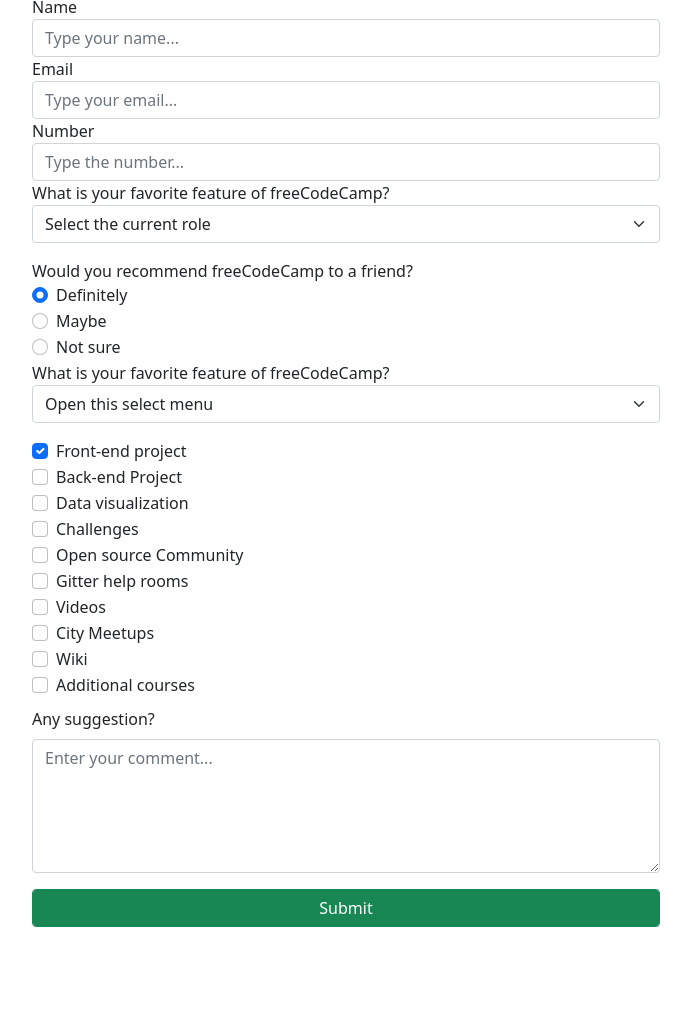
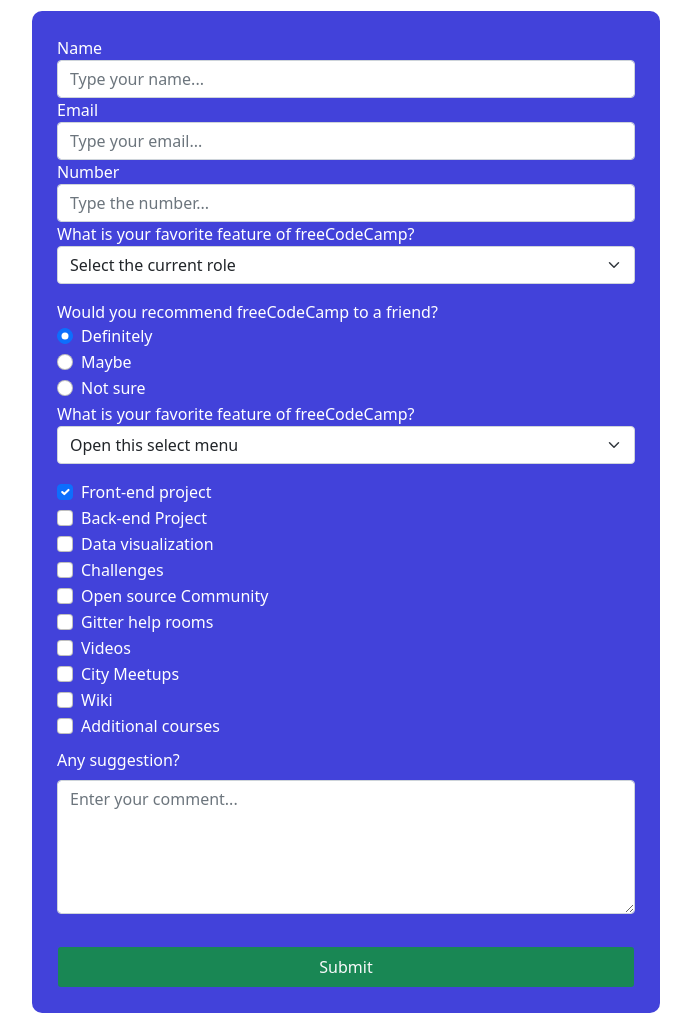
Before and after one commit to NabilAngoy/Nab_Tarek, a plain HTML site: page index.html in a window 1280 px wide. Shown: the part 101-1114 px from the top of the page, without its empty margins (294-985 px from the left). Before the commit the page ends 1028 px from the top, so only its background shows below. Drawn offline with nearby package versions, Linux system fonts and the light colour scheme.

Commit message:
added styles

```diff
--- a/css/style.css
+++ b/css/style.css
@@ -1,3 +1,12 @@
 #button{
     float: right;
+
 }
+
+
+form {
+    background-color: rgb(66, 66, 218);
+    padding: 25px;
+    color: white;
+    border-radius: 10px;
+}
--- a/index.html
+++ b/index.html
@@ -12,8 +12,8 @@
 <body>
   <script src="https://cdn.freecodecamp.org/testable-projects-fcc/v1/bundle.js"></script>
 
-  <section>
-    <h1 id="title" align="center">FreeCodeCamp Survey Form</h1>
+  <section class="mt-3">
+    <h1 id="title"  align="center">FreeCodeCamp Survey Form</h1>
     <p id="description" align="center">Thank you for taking the time to help us improve the platform</p>
     <div class="row">
       <div class="col-6 m-auto">
@@ -105,7 +105,7 @@
           <label for="comment" class="my-2">Any suggestion?</label>
           <textarea name="comment" id="" cols="30" rows="5" class="form-control" placeholder="Enter your comment..."></textarea>
           <div class="col mt-3">
-            <input type="submit" value="Submit" id="submit" class="btn btn-success form-control">
+            <input type="submit" value="Submit" id="submit" class="btn form-control text-light bg-success mt-3 py-2">
           </div>
         </form>
       </div>
```
